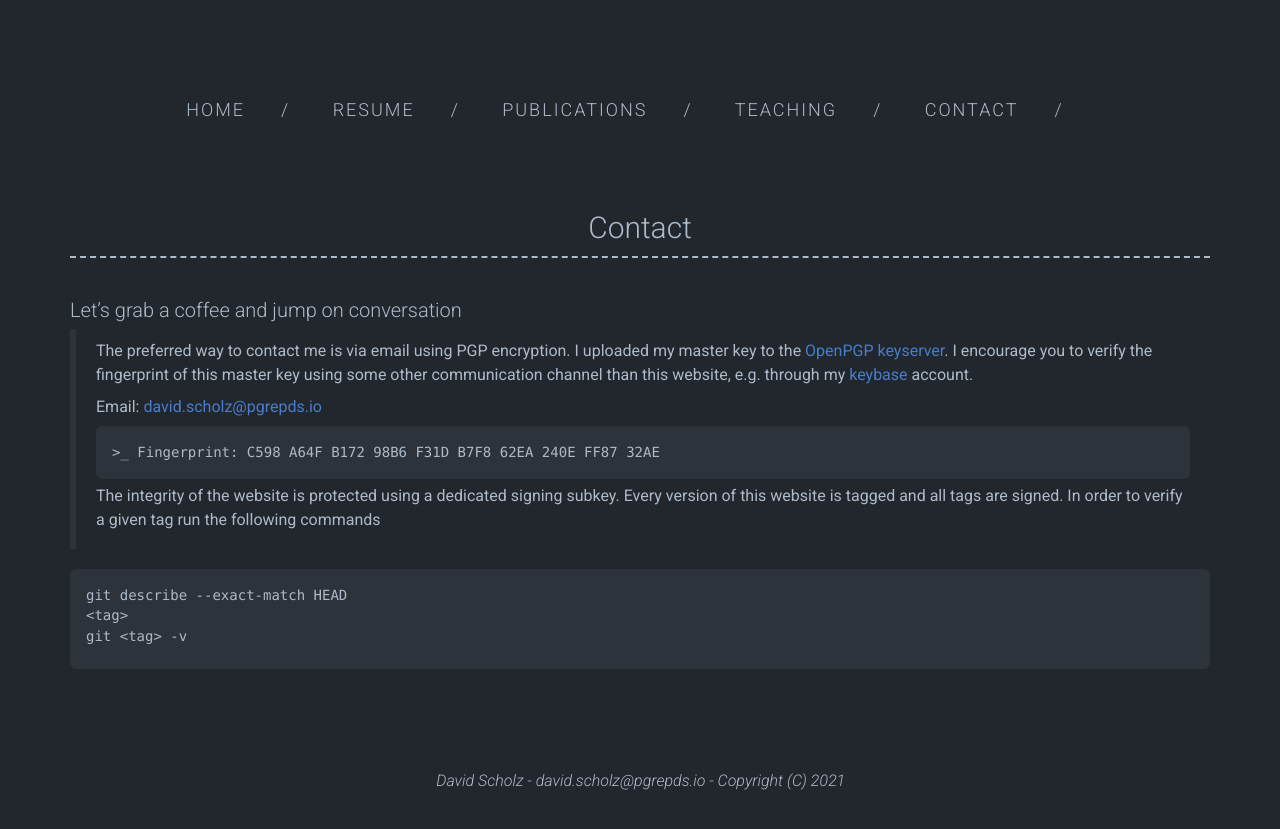
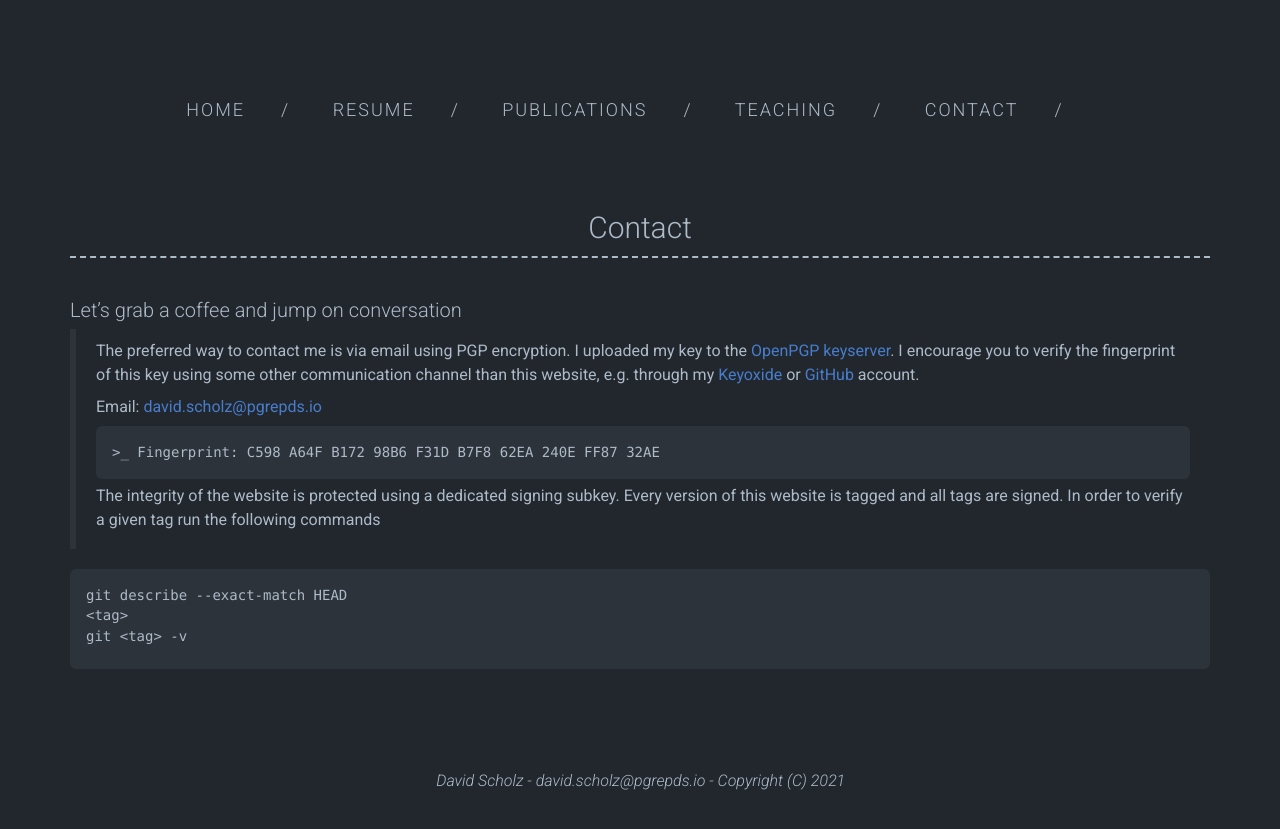
Before and after one commit to pgrepds/pgrepds.github.io, a Jekyll site: the page built from _pages/contact.md, in a window 1280 px wide. Shown: the top 829 px of the page. Built offline with Jekyll 4.4.1, drawn with Linux system fonts in a browser that asks for light colours; nearby versions of some CDN libraries; a style sheet for code colours, icons or effects is not loaded.

Commit message:
moved to keyoxide

```diff
--- a/_pages/contact.md
+++ b/_pages/contact.md
@@ -11,7 +11,7 @@ order: 4
 
 <div class="contact-block">
     <p>The preferred way to contact me is via email using PGP encryption.
-    I uploaded my master key to the <a href="https://keys.openpgp.org/vks/v1/by-fingerprint/C598A64FB17298B6F31DB7F862EA240EFF8732AE">OpenPGP keyserver</a>. I encourage you to verify the fingerprint of this master key using some other communication channel than this website, e.g. through my <a href="https://keybase.io/pgrepds">keybase</a> account.</p>
+    I uploaded my key to the <a href="https://keys.openpgp.org/vks/v1/by-fingerprint/C598A64FB17298B6F31DB7F862EA240EFF8732AE">OpenPGP keyserver</a>. I encourage you to verify the fingerprint of this key using some other communication channel than this website, e.g. through my <a href="https://keyoxide.org/62EA240EFF8732AE">Keyoxide</a> or <a href="https://github.com/pgrepds">GitHub</a> account.</p>
     <p>Email: <a href="mailto:david.scholz@pgrepds.io" target="_blank">david.scholz@pgrepds.io</a></p>
 
     <div class="bash-code fingerprint">
```
